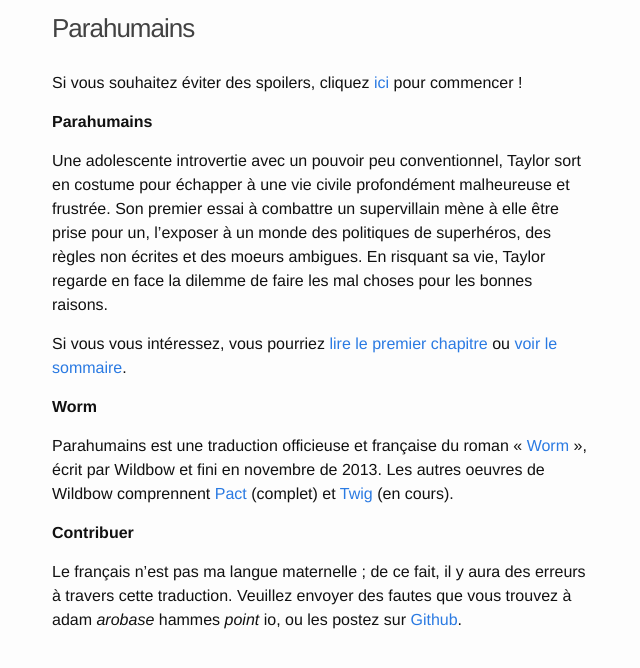
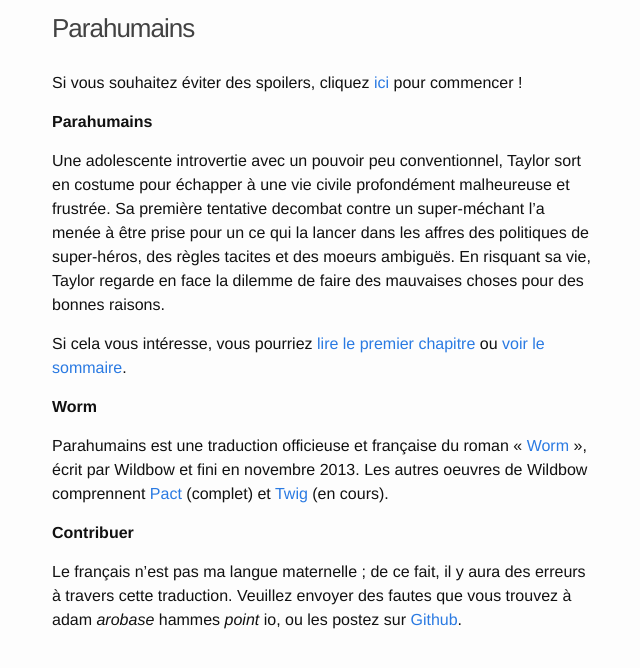
Before and after one commit to parahumains/parahumains.github.io, a Jekyll site: the page built from index.md, in a window 1280 px wide. Shown: the top 668 px of the page, without its empty margins (318-958 px from the left). Built offline with Jekyll 4.4.1, drawn with Linux system fonts in a browser that asks for light colours.

Commit message:
Fix grammatical errors on home page

```diff
--- a/index.md
+++ b/index.md
@@ -8,15 +8,15 @@
 **Parahumains**
 
 Une adolescente introvertie avec un pouvoir peu conventionnel, Taylor sort en costume pour échapper à une vie civile profondément malheureuse et frustrée.
-Son premier essai à combattre un supervillain mène à elle être prise pour un, l'exposer à un monde des politiques de superhéros, des règles non écrites et des moeurs ambigues.
-En risquant sa vie, Taylor regarde en face la dilemme de faire les mal choses pour les bonnes raisons.
+Sa première tentative decombat contre un super-méchant l'a menée à être prise pour un ce qui la lancer dans les affres des politiques de super-héros, des règles tacites et des moeurs ambiguës.
+En risquant sa vie, Taylor regarde en face la dilemme de faire des mauvaises choses pour des bonnes raisons.
 
-Si vous vous intéressez, vous pourriez [lire le premier chapitre]({{ site.url }}/gestation-01) ou [voir le sommaire]({{ site.url }}/sommaire).
+Si cela vous intéresse, vous pourriez [lire le premier chapitre]({{ site.url }}/gestation-01) ou [voir le sommaire]({{ site.url }}/sommaire).
 
 
 **Worm**
 
-Parahumains est une traduction officieuse et française du roman « [Worm](https://parahumans.wordpress.com) », écrit par Wildbow et fini en novembre de 2013.
+Parahumains est une traduction officieuse et française du roman « [Worm](https://parahumans.wordpress.com) », écrit par Wildbow et fini en novembre 2013.
 Les autres oeuvres de Wildbow comprennent [Pact](https://pactwebserial.wordpress.com) (complet) et [Twig](https://twigserial.wordpress.com) (en cours).
 
 
```
